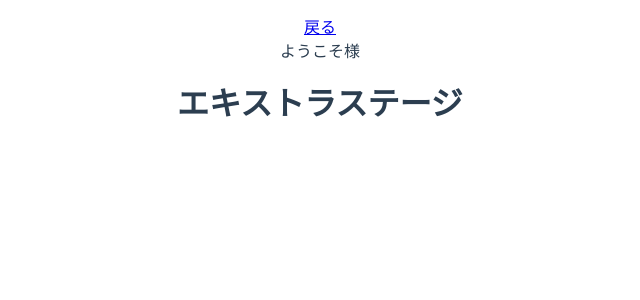
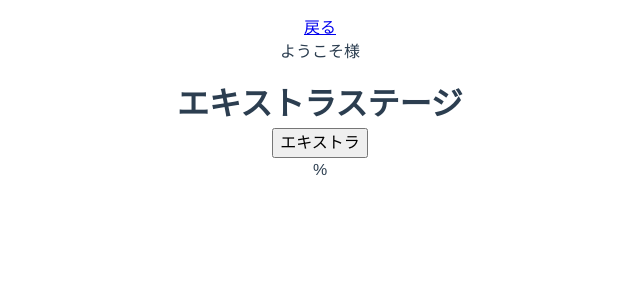
Before and after one commit to Ki-Linux/front_quiz, a Vue app: page /extraHome in a window 1280 px wide. Shown: the top 300 px of the page, without its empty margins (320-960 px from the left). Built offline with nearby package versions, Linux system fonts and the light colour scheme.

Commit message:
add button average

```diff
--- a/src/views/extraHome.vue
+++ b/src/views/extraHome.vue
@@ -7,7 +7,10 @@
          </ul>
       </div>
       <h1>エキストラステージ</h1>
-
+      <div class="buttonAndAverage">
+         <button>エキストラ</button>
+         <p>%</p>
+      </div>
    </div>
 </template>
 <script lang="ts">
```
